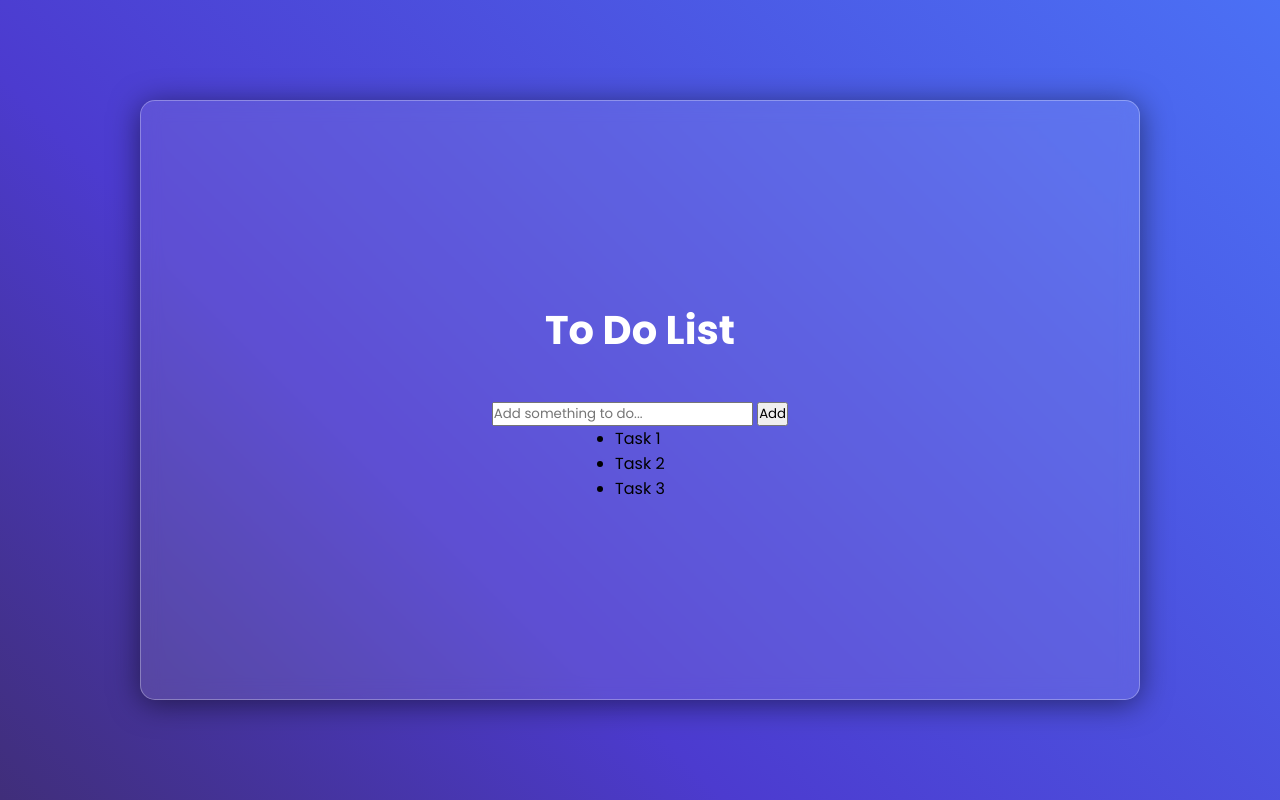
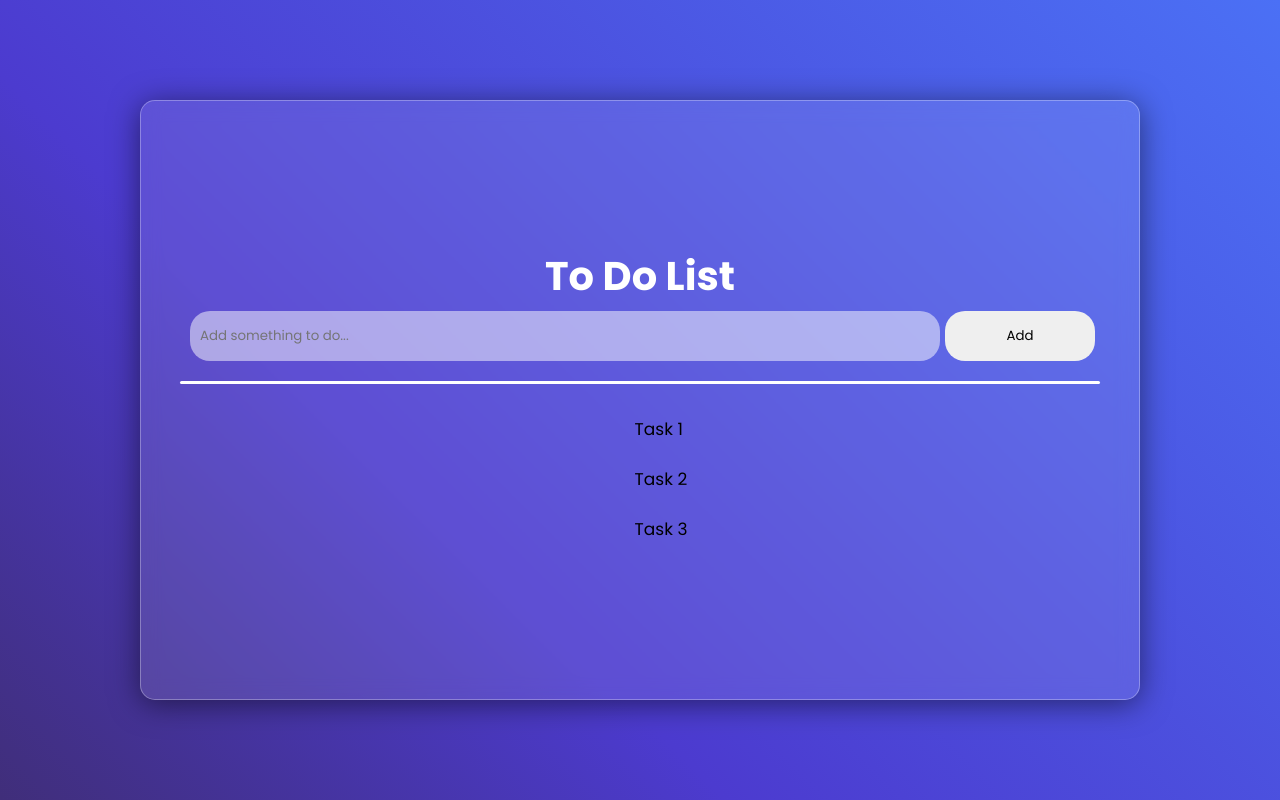
Before and after one commit to marktanio/to-do-list-v2, a plain HTML site: page index.html in a window 1280 px wide. Drawn offline with Linux system fonts and the light colour scheme.

Commit message:
updated styles

```diff
--- a/assets/css/style.css
+++ b/assets/css/style.css
@@ -32,8 +32,54 @@
     min-height: 600px;
 }
 
-h1{
+h1 {
     color: #fff;
     font-size: 40px;
-    margin-bottom: 40px;
+    margin-bottom: 5px;
 }
+
+#input-box {
+    background: rgba(255,255,255,0.5);
+    border: none;
+    outline: none;
+    padding: 10px;
+    flex: 1;
+    max-width: 750px;
+    width: 100%;
+    border-radius: 20px;
+    min-height: 50px;
+    margin-inline: 5px;
+  }
+
+  .input-area {
+    display: flex;
+    max-width: inherit;
+    width: 100%;
+    justify-content: center;
+    align-items: center;
+  }
+
+  button {
+    width: 150px;
+    border: none;
+    border-radius: 20px;
+    min-height: 50px;
+  }
+
+  .line {
+    max-width:920px;
+    height: 3px;
+    background: #fff;
+    margin: 20px 0;
+    border-radius: 2px;
+    width: 100%;
+  }
+
+  ul li{
+    list-style: none;
+    font-size: 17px;
+    padding: 12px 8px 12px 50px;
+    user-select: none;
+    cursor: pointer;
+    position: relative;
+}
--- a/index.html
+++ b/index.html
@@ -14,6 +14,7 @@
                 <input type="text" id="input-box" placeholder="Add something to do...">
                 <button onclick="addTask()">Add</button>
             </div>
+            <div class="line"></div>
             <ul class="list">
                 <li class="checked">Task 1</li>
                 <li>Task 2</li>
```
